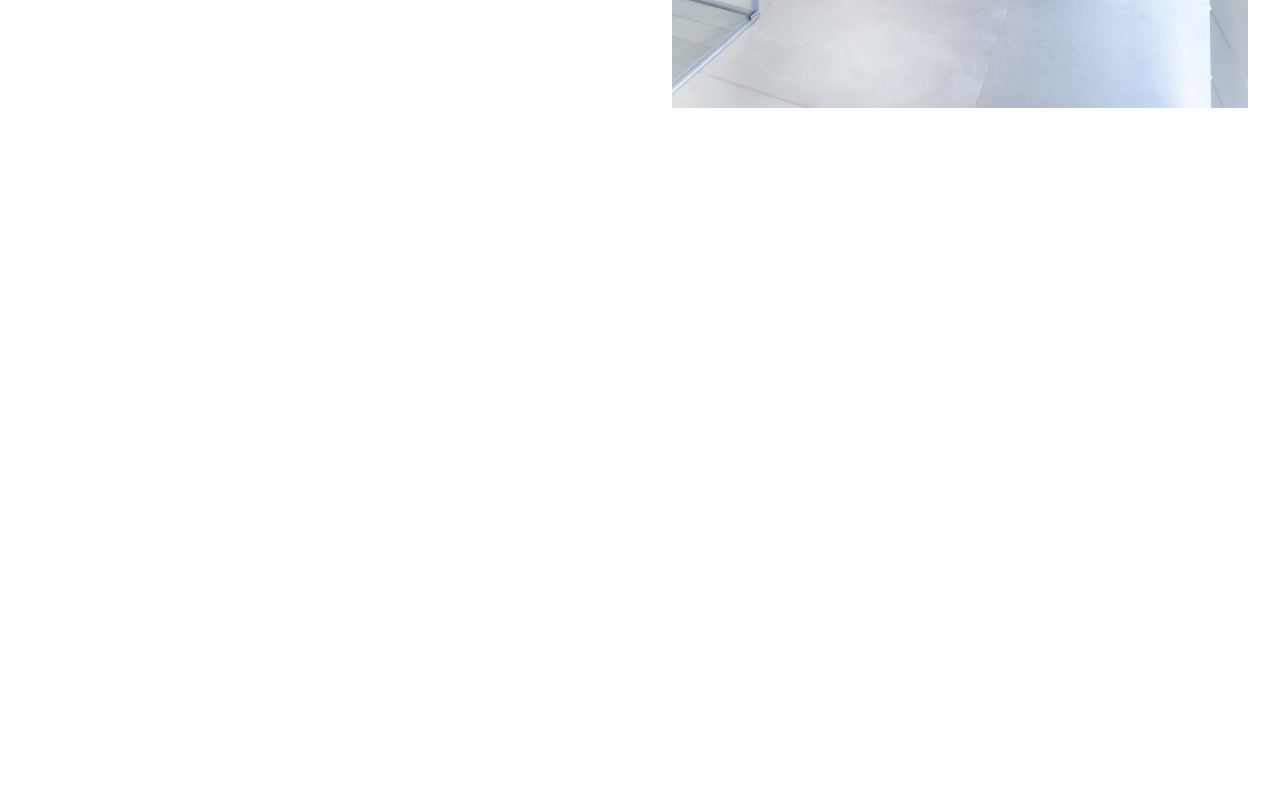
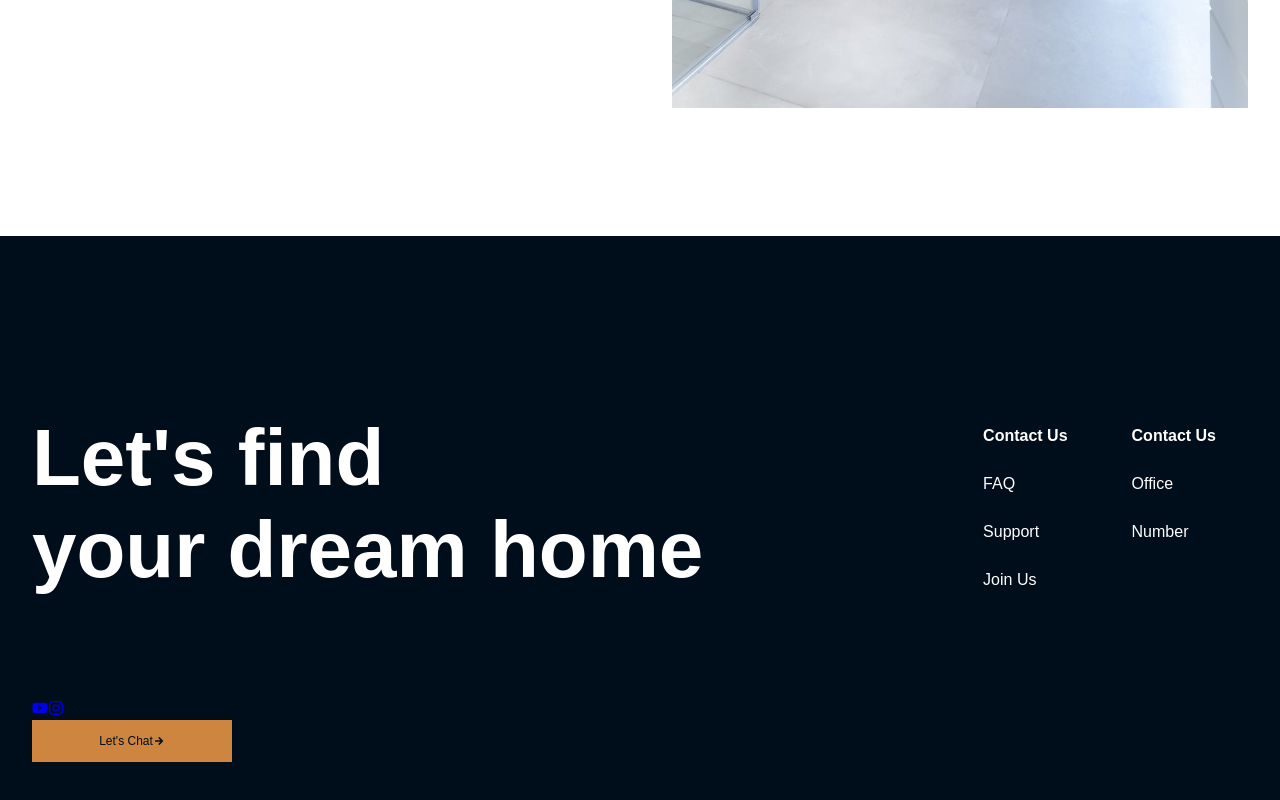
Before and after one commit to bevonbrye/SF-properties, a React (Create React App) app in the folder sf-properties/: page / in a window 1280 px wide. Shown: the part 4383-5183 px from the top of the page. Before the commit the page ends 4619 px from the top, so only its background shows below. Built offline with nearby package versions, Linux system fonts and the light colour scheme.

Commit message:
add styled component to footer

```diff
--- a/sf-properties/src/components/Footer.js
+++ b/sf-properties/src/components/Footer.js
@@ -1,19 +1,117 @@
 import React from 'react';
-import  styled from 'styled-components';
+import {  IoMdArrowRoundForward } from 'react-icons/io';
+import  styled from 'styled-components/macro';
+import  { Link } from 'react-router-dom';
+import { Button } from './Button';
+import { FaInstagram, FaFacebookF, FaLinkedinIn, FaYoutube } from 'react-icons/fa'
 
 
-const Section = styled.section ``
-const Container = styled.div ``
-const FooterTop = styled.div ``
+
+const Section = styled.section`
+    background-color: #000d1a;
+    color: #fff;
+    width: 100%;
+    min-height: 600px;
+    padding: 3rem calc((100vw - 1300px ) / 2 );
+`;
+
+
+const Container = styled.div`
+     height: 100%;
+     width: 100%;
+     padding: 2rem;
+`;
+
+
+const FooterTop = styled.div`
+    display:flex;
+    flex-direction: row;
+    padding: 4rem 0rem;
+
+    @media screen and (max-width: 768px ) {
+        flex-direction: column;
+    }
+`;
+
+
+const Quote = styled.div `
+    flex: 1;
+    padding: 2rem 0rem;
+
+    h3 {
+        font-size: clamp(2rem, 8vw, 5rem);
+    }
+`;
+
+
+const FooterInfo = styled.div`
+    padding: 2rem;
+    line-height: 3;
+    display: flex;
+    flex-direction: column;
+
+    a {
+        color: #fff;
+        text-decoration: none;
+    }
+
+    @media screen and (max-width: 768px) {
+    padding: 1rem 0rem;
+        }
+`;
+
+
+const FooterBottom = styled.div``;
+
+
+const SocialIcons = styled.div``;
+
+
+const YouTube = styled(FaYoutube)``;
+const Contact = styled.div``;
+const IG = styled(FaInstagram)``;
+
+
+
+
 
 const Footer = () => {
     return (
         <Section>
             <Container>
                 <FooterTop>
+                    <Quote>
+                        <h3> Let's find <br/> your dream home</h3>
+                    </Quote>
 
+                    <FooterInfo>
+                        <h4> Contact Us</h4>
+                        <Link to='/homes'> FAQ </Link>
+                        <Link to='/homes'> Support </Link>
+                        <Link to='/homes'> Join Us </Link>
+                    </FooterInfo>
 
+                    <FooterInfo>
+                        <h4> Contact Us</h4>
+                        <Link to='/homes'> Office </Link>
+                        <Link to='/homes'> Number </Link>
+                    </FooterInfo>
                 </FooterTop>
+                <FooterBottom>
+                    <SocialIcons>
+                        <a href='//facebook.com' rel='noopener norefferer' target='_blank'>
+                            <YouTube/>
+                        </a>
+                        <a href='//facebook.com' rel='noopener norefferer' target='_blank'>
+                            <IG/>
+                        </a>
+                    </SocialIcons>
+                    <Contact>
+                        <Button to='homes'>
+                            Let's Chat <IoMdArrowRoundForward/>
+                        </Button>
+                    </Contact>
+                </FooterBottom>
             </Container>
         </Section>
     )
```
